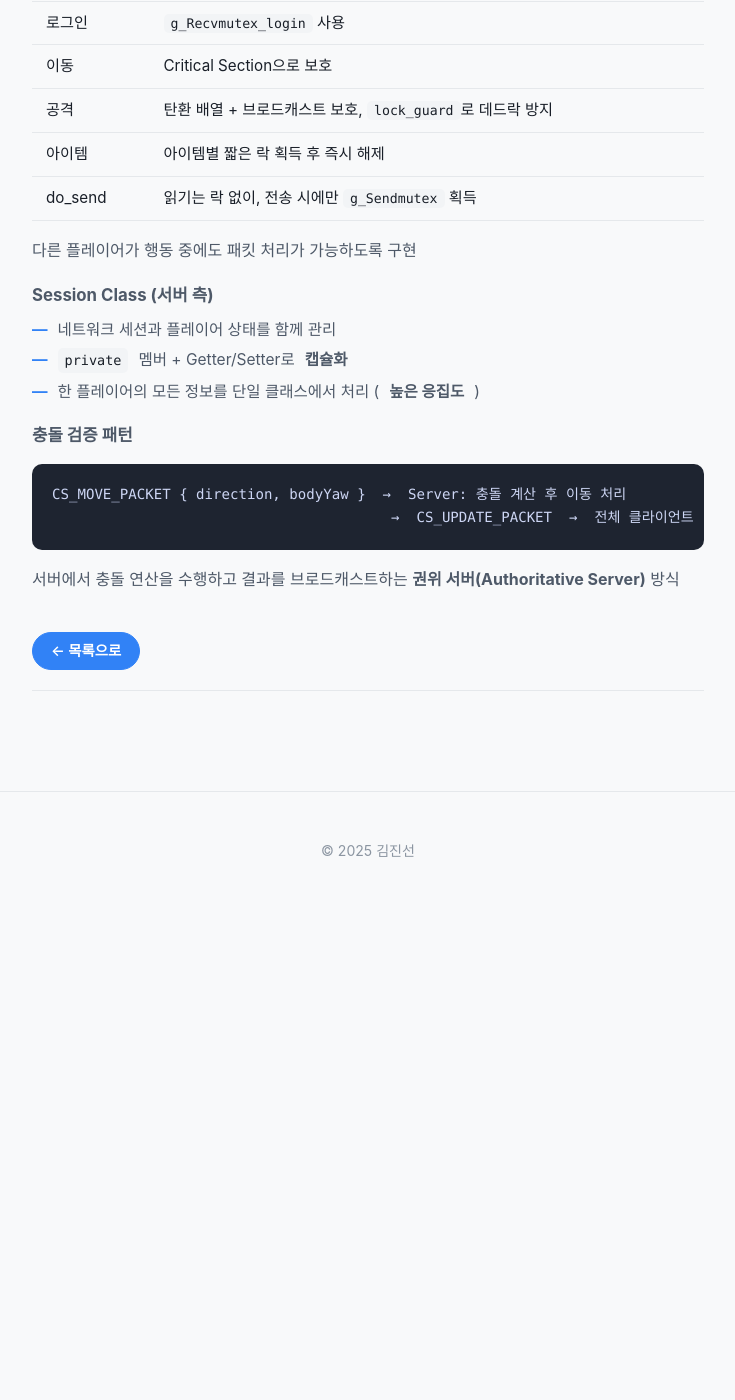
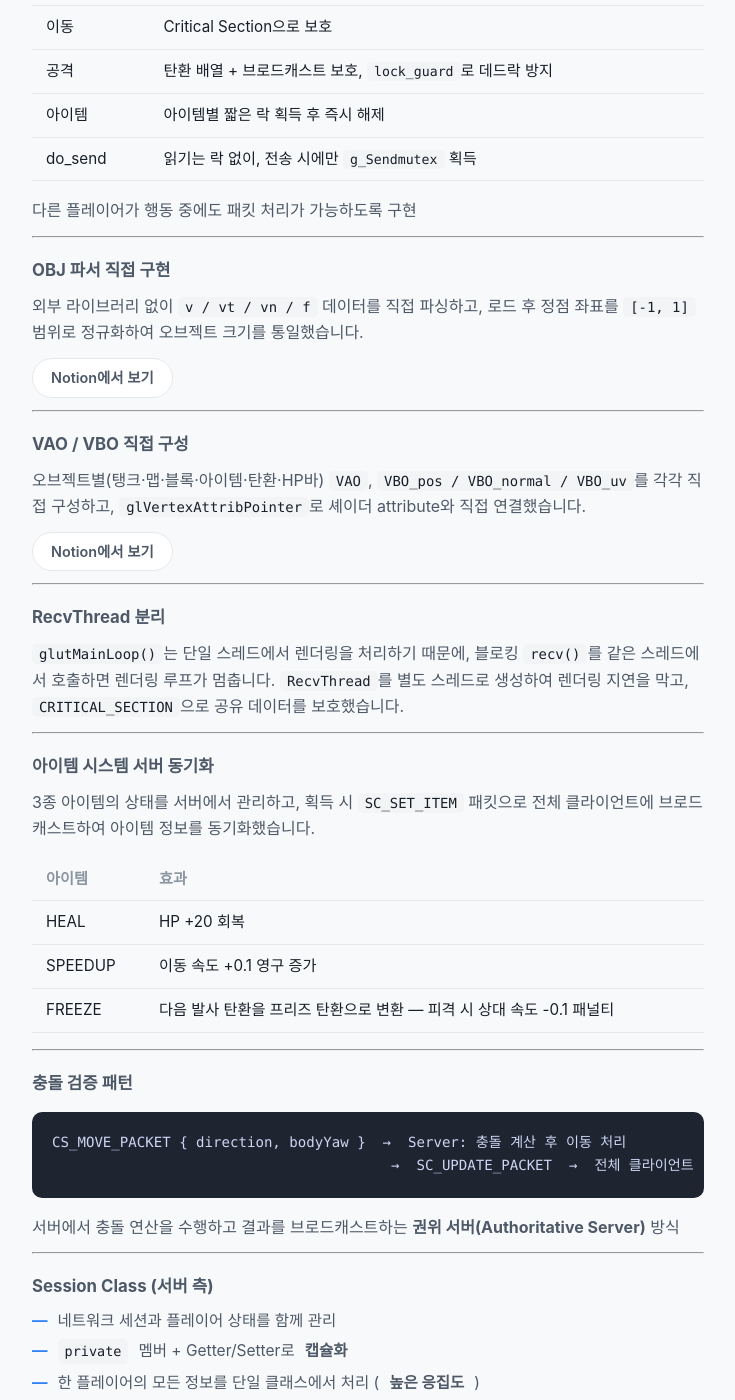
Before and after one commit to KimJinsun610/KimJinsun610.github.io, a Jekyll site: the page built from projects/tank-shoot.md, in a window 1280 px wide and 1400 px high, scrolled down 1950 px. Shown: the whole window, without its empty margins (272-1007 px from the left). Built offline with Jekyll 4.4.1, drawn with Linux system fonts in a browser that asks for light colours; some web fonts are replaced; before the commit the page ends 2859 px from its top, so only the background shows below that; some of the changed text lies outside the part shown.

Commit message:
Update tank-shoot.md

````diff
--- a/projects/tank-shoot.md
+++ b/projects/tank-shoot.md
@@ -6,9 +6,7 @@ permalink: /projects/tank-shoot/
 
 > OpenGL / TCP 기반 네트워크 2인 대전 게임 | 팀 프로젝트
 
-<div class="card-links">
-  <a class="btn" href="https://github.com/KimJinsun610/NetworkGPTerm" target="_blank">GitHub</a>
-</div>
+[![GitHub](https://img.shields.io/badge/GitHub-NetworkGPTerm-181717?style=flat&logo=github&logoColor=white)](https://github.com/KimJinsun610/NetworkGPTerm)
 
 ---
 
@@ -27,7 +25,7 @@ permalink: /projects/tank-shoot/
 ## 담당 구현 항목
 
 **클라이언트**
-- OBJ로더 구현, 맵 구성, 플레이어 이동&공격, 카메라 무빙, 아이템 시스템
+- OBJ 파서 직접 구현, 맵 구성, 플레이어 이동·공격, 카메라 무빙, 아이템 시스템
 
 **서버**
 - 아이템 세팅 및 상호작용 처리
@@ -79,21 +77,62 @@ TankShoot_Client
 
 다른 플레이어가 행동 중에도 패킷 처리가 가능하도록 구현
 
+---
+
+### OBJ 파서 직접 구현
+
+외부 라이브러리 없이 `v / vt / vn / f` 데이터를 직접 파싱하고, 로드 후 정점 좌표를 `[-1, 1]` 범위로 정규화하여 오브젝트 크기를 통일했습니다.
+
+<a class="btn" href="#" target="_blank">Notion에서 보기</a>
+
+---
+
+### VAO / VBO 직접 구성
+
+오브젝트별(탱크·맵·블록·아이템·탄환·HP바) `VAO`, `VBO_pos / VBO_normal / VBO_uv`를 각각 직접 구성하고, `glVertexAttribPointer`로 셰이더 attribute와 직접 연결했습니다.
+
+<a class="btn" href="#" target="_blank">Notion에서 보기</a>
+
+---
+
+### RecvThread 분리
+
+`glutMainLoop()`는 단일 스레드에서 렌더링을 처리하기 때문에, 블로킹 `recv()`를 같은 스레드에서 호출하면 렌더링 루프가 멈춥니다. `RecvThread`를 별도 스레드로 생성하여 렌더링 지연을 막고, `CRITICAL_SECTION`으로 공유 데이터를 보호했습니다.
+
+---
+
+### 아이템 시스템 서버 동기화
+
+3종 아이템의 상태를 서버에서 관리하고, 획득 시 `SC_SET_ITEM` 패킷으로 전체 클라이언트에 브로드캐스트하여 아이템 정보를 동기화했습니다.
+
+| 아이템 | 효과 |
+|--------|------|
+| HEAL | HP +20 회복 |
+| SPEEDUP | 이동 속도 +0.1 영구 증가 |
+| FREEZE | 다음 발사 탄환을 프리즈 탄환으로 변환 — 피격 시 상대 속도 -0.1 패널티 |
+
+---
+
+### 충돌 검증 패턴
+
+```
+CS_MOVE_PACKET { direction, bodyYaw }  →  Server: 충돌 계산 후 이동 처리
+                                        →  SC_UPDATE_PACKET  →  전체 클라이언트
+```
+
+서버에서 충돌 연산을 수행하고 결과를 브로드캐스트하는 **권위 서버(Authoritative Server)** 방식
+
+---
+
 ### Session Class (서버 측)
 
 - 네트워크 세션과 플레이어 상태를 함께 관리
 - `private` 멤버 + Getter/Setter로 **캡슐화**
 - 한 플레이어의 모든 정보를 단일 클래스에서 처리 (**높은 응집도**)
 
-### 충돌 검증 패턴
-
-```
-CS_MOVE_PACKET { direction, bodyYaw }  →  Server: 충돌 계산 후 이동 처리
-                                        →  CS_UPDATE_PACKET  →  전체 클라이언트
-```
-
-서버에서 충돌 연산을 수행하고 결과를 브로드캐스트하는 **권위 서버(Authoritative Server)** 방식
+---
 
 <div class="card-links" style="margin-top:40px;">
+  <a class="btn" href="https://github.com/KimJinsun610/NetworkGPTerm" target="_blank">GitHub</a>
   <a class="btn btn-primary" href="/">← 목록으로</a>
 </div>
````
